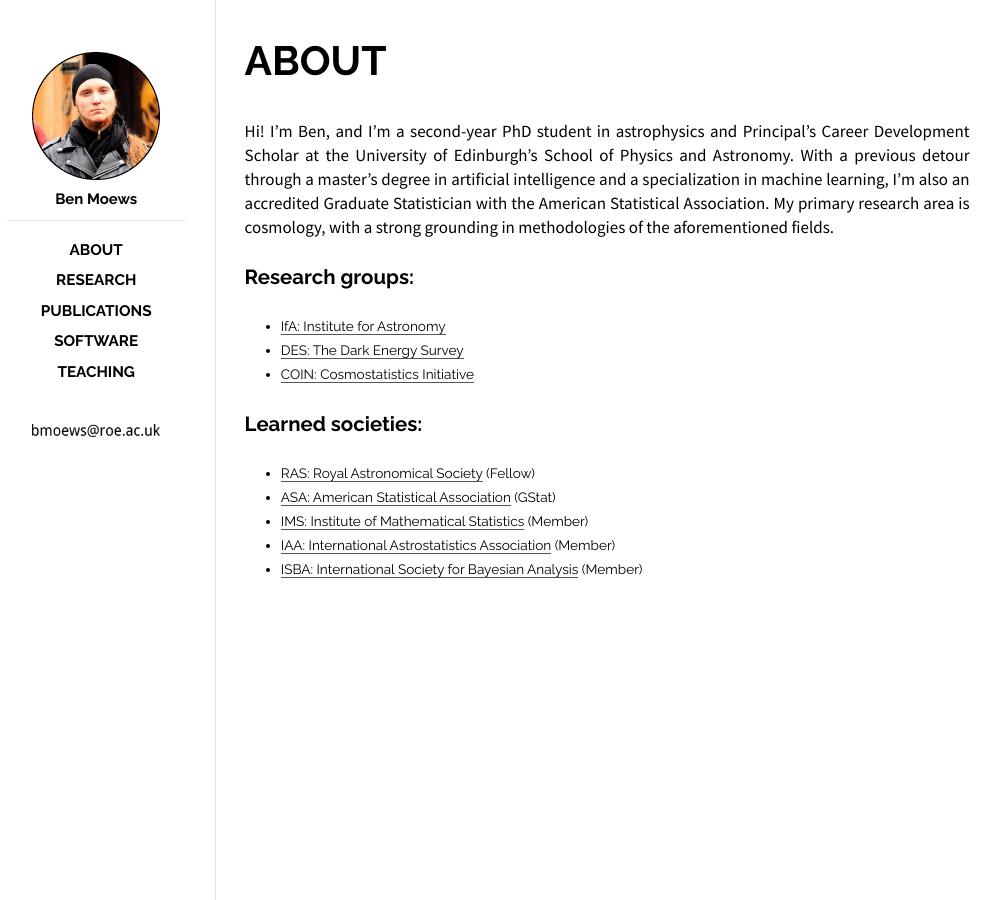
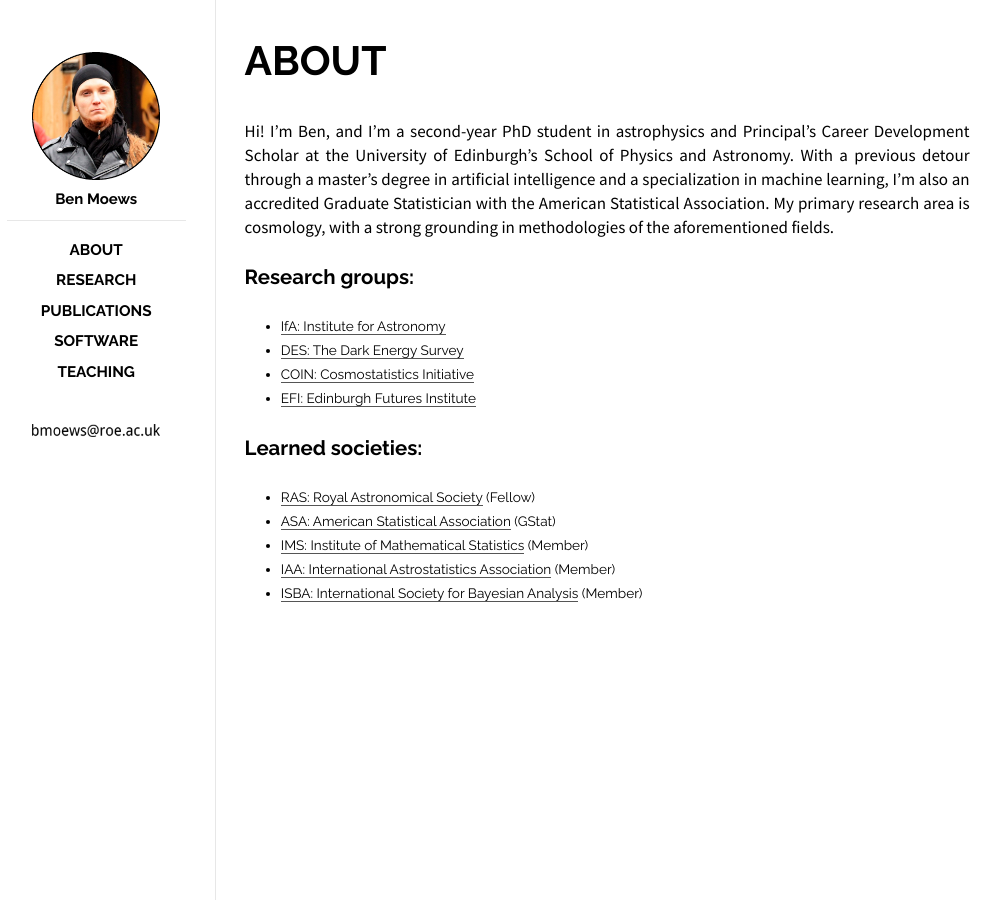
Before and after one commit to moews/moews.github.io, a Jekyll site: the page built from _posts/2017-03-27-about.md, in a window 1280 px wide. Shown: the whole page, without its empty margins (143-1144 px from the left). Built offline with Jekyll 4.4.1, drawn with Linux system fonts in a browser that asks for light colours.

Commit message:
Update 2017-03-27-about.md

```diff
--- a/_posts/2017-03-27-about.md
+++ b/_posts/2017-03-27-about.md
@@ -14,6 +14,7 @@ Hi! I'm Ben, and I'm a second-year PhD student in astrophysics and Principal's C
 * [IfA: Institute for Astronomy](http://www.roe.ac.uk/ifa/)
 * [DES: The Dark Energy Survey](https://www.darkenergysurvey.org)
 * [COIN: Cosmostatistics Initiative](https://cosmostatistics-initiative.org)
+* [EFI: Edinburgh Futures Institute](https://efi.ed.ac.uk/)
 
 ## Learned societies:
 
```
